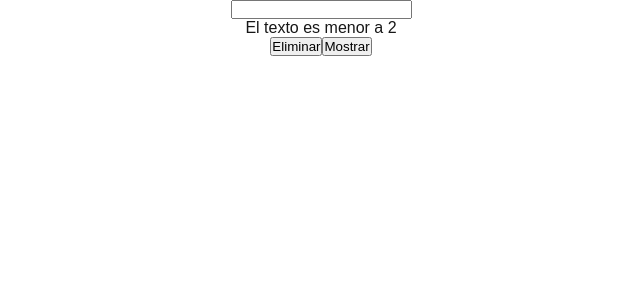
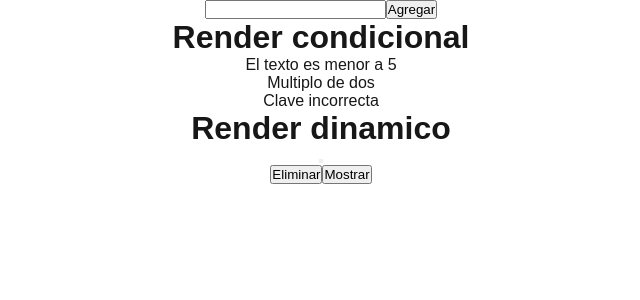
Before and after one commit to Hikarisaotom2/Q22025_UX, a Next.js app in the folder Semana4/ux-q2-2025/: page / in a window 1280 px wide. Shown: the top 300 px of the page, without its empty margins (319-959 px from the left). Built offline with nearby package versions, Linux system fonts and the light colour scheme.

Commit message:
Clase 21 de mayo: render dinamico, mapeo

```diff
--- a/Semana4/ux-q2-2025/src/pages/index.tsx
+++ b/Semana4/ux-q2-2025/src/pages/index.tsx
@@ -1,3 +1,4 @@
+import BotonAtomico from "@/components/atoms/boton";
 import MoleculaBotones from "@/components/molecules/moleculaBotones";
 import { useState } from "react";
 
@@ -10,20 +11,74 @@ export default function Home() {
   //useState: crear variables (estado), actualizarlo y a hacer que react reaccion a esto
   // const [/*nombre de la variable, nombre de la funcion para actualizar la variable*/] = useState(/*valor inicial de la variable*/);
   const [textoDinamico, setTextoDinamico] = useState("");
-  /*
-  PREGUNTA PENDIENTE!:
-  ingeniera, no seria mejor siempre hacer el método aparte por si lo queremos usar mas de una vez
+  const [lista, setLista] = useState([""]);
+  const actualizar = (event:any) => { setTextoDinamico(event.currentTarget.value)}
+  const elseIf = () =>{
 
-  */
+    if(textoDinamico =="Hola"){
+        return <p>El texto es hola</p>
+    }else if(textoDinamico == "clave"){
+      return <p>Clave secreta correcta</p>
+
+    }else{
+      return <p>Clave incorrecta</p>
+    }
+  }
+
+   /*
+      {
+    const objeto = {
+     nombre:  juan
+     apellido: perez
+     }
+
+     const objeto2 ={
+     nombre: objeto.nombre
+     apellido: objeto.apellido
+     direccion: "...."
+     }
+
+     .-> EJEMPLLO deconstruccion
+
+      const objeto2 ={
+     ...objeto
+     direccion: "...."
+     }
+      */
+
   return (
     <center>
     <h1>{textoDinamico}</h1>
-    <input type ="text"  onChange={
-      (event) => { setTextoDinamico(event.currentTarget.value)}
-    } />
+    <input type ="text"  onChange={actualizar}
+     />
+    <button onClick={()=>{setLista([...lista, textoDinamico])}}> Agregar</button>
+    {/* Render condicional */}
+    {/* if(){
+    } else{
+     }  */}
+     <h1> Render condicional</h1>
+    { textoDinamico.length <5 ? <p> El texto es menor a 5</p> : <p> El texto es mayor a 5</p>}
 
-    {/* Render condicional */}
-    { textoDinamico.length <2 ? <p> El texto es menor a 2</p> : <p> El texto es mayor a dos</p>}
+    {/* if(){
+    }
+     */}
+     { textoDinamico.length%2 ==0 && <p>  Multiplo de dos</p>}
+
+     {elseIf()}
+
+    <h1> Render dinamico</h1>
+    {
+       lista.map((item)=>{
+        return <BotonAtomico  texto={item} color ="rojo" />
+      }) // Mapeo != Casteo.
+
+      /*
+      for item in lista :
+
+         funcion(item);
+
+      */
+    }
     <MoleculaBotones />
     </center>
   );
```
